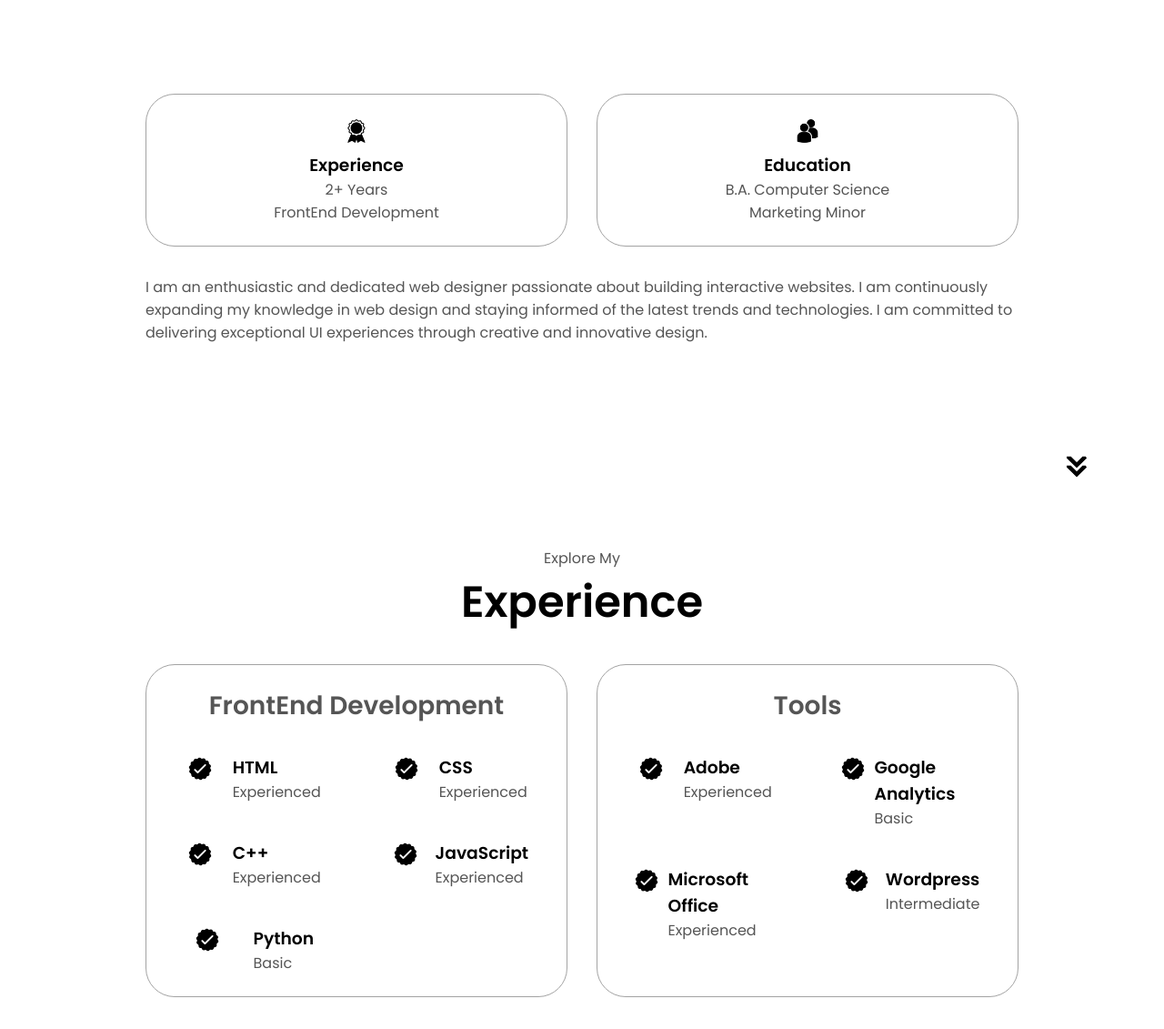
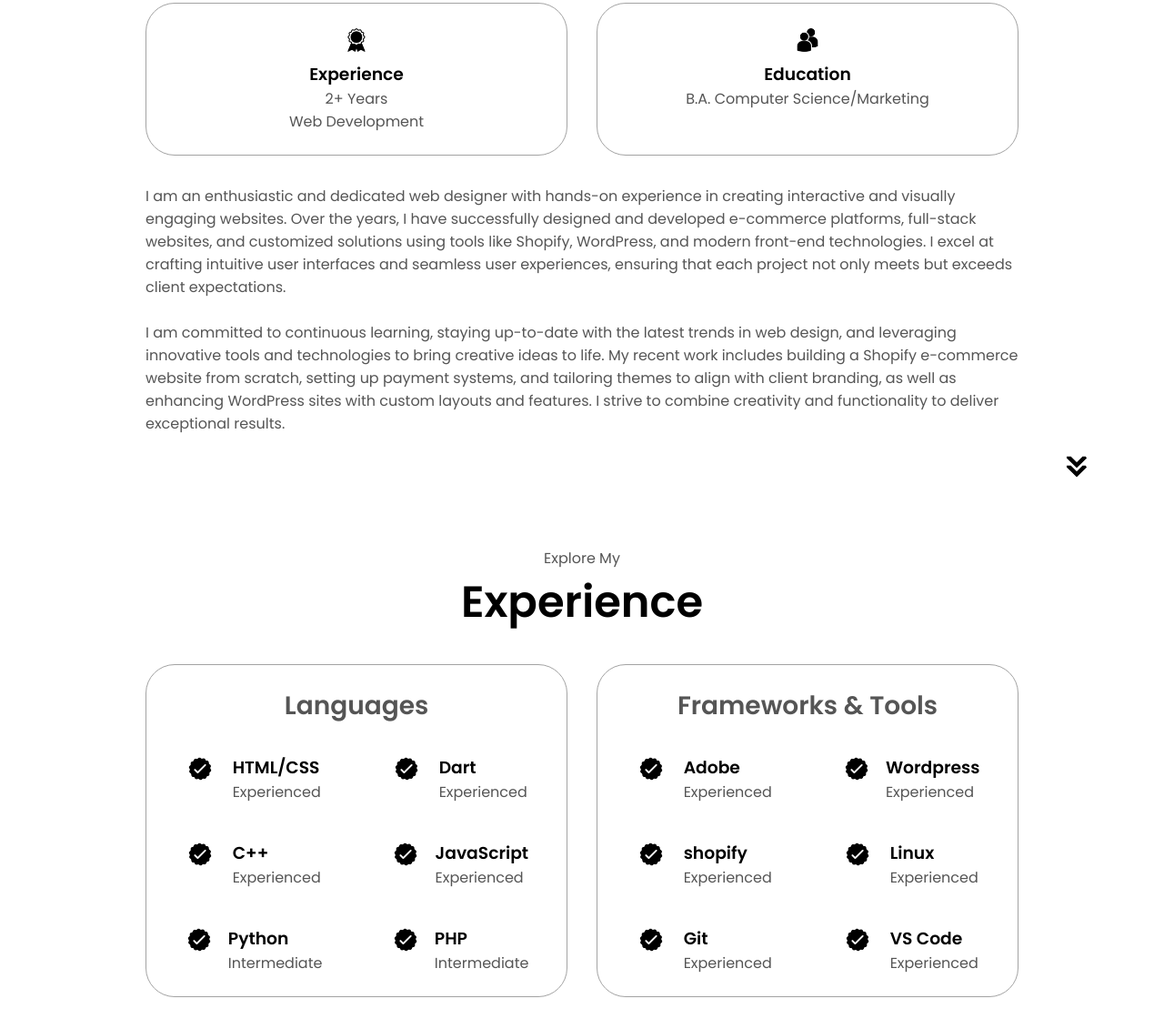
Before and after one commit to PradhanRickey/html-css-js-portfolio, a plain HTML site: page index.html in a window 1280 px wide. Shown: the part 1095-2226 px from the top of the page at 91% size. Drawn offline with Linux system fonts and the light colour scheme; a script that the page names is missing.

Commit message:
updated portfolio

```diff
--- a/index.html
+++ b/index.html
@@ -46,9 +46,9 @@
         <div class="section__text">
             <p class="section__text__p1">Hello I'm</p>
             <h1 class="title">Rickey Pradhan</h1>
-            <p class="section__text__p2">FrontEnd Developer</p>
+            <p class="section__text__p2">Computer Science Graduate</p>
             <div class="btn-container">
-                <button class="btn btn-color-2" onclick="window.open('assets/Rickey Pradhan Resume.docx.pdf')">
+                <button class="btn btn-color-2" onclick="window.open('assets/Rickey_Resume.pdf')">
                     Download Resume
                 </button>
 
@@ -75,21 +75,31 @@
                     <div class="details-container">
                         <img src="./assets/experience.png" alt="Experience icon" class="icon">
                         <h3>Experience</h3>
-                        <p>2+ Years <br />FrontEnd Development</p>
+                        <p>2+ Years <br />Web Development</p>
                     </div>
                     <div class="details-container">
                         <img src="./assets/education.png" alt="Education" class="icon">
                         <h3>Education</h3>
-                        <p> B.A. Computer Science<br />Marketing Minor</p>
+                        <p> B.A. Computer Science/Marketing</p>
                     </div>
                 </div>
                 <div class="text-container">
                     <p>
-                        I am an enthusiastic and dedicated web designer passionate
-                        about building interactive websites. I am continuously expanding my
-                        knowledge in web design and staying informed of the latest trends and
-                        technologies. I am committed to delivering exceptional UI experiences
-                        through creative and innovative design.
+                        I am an enthusiastic and dedicated web designer with hands-on experience
+                        in creating interactive and visually engaging websites. Over the years,
+                        I have successfully designed and developed e-commerce platforms, full-stack
+                        websites, and customized solutions using tools like Shopify, WordPress, and
+                        modern front-end technologies. I excel at crafting intuitive user interfaces
+                        and seamless user experiences, ensuring that each project not only meets but
+                        exceeds client expectations.
+
+                        <br>
+                        <br>I am committed to continuous learning, staying up-to-date with the latest trends
+                        in web design, and leveraging innovative tools and technologies to bring creative
+                        ideas to life. My recent work includes building a Shopify e-commerce website from
+                        scratch, setting up payment systems, and tailoring themes to align with client
+                        branding, as well as enhancing WordPress sites with custom layouts and features.
+                        I strive to combine creativity and functionality to deliver exceptional results.
 
                     </p>
                 </div>
@@ -103,19 +113,19 @@
         <div class="experience-details-container">
             <div class="about-containers">
                 <div class="details-container">
-                    <h2 class="experience-sub-title">FrontEnd Development</h2>
+                    <h2 class="experience-sub-title">Languages</h2>
                     <div class="article-container">
                         <article>
                             <img src="./assets/checkmark.png" alt="Experience icon" class="icon">
                             <div>
-                                <h3>HTML</h3>
+                                <h3>HTML/CSS</h3>
                                 <p>Experienced</p>
                             </div>
                         </article>
                         <article>
                             <img src="./assets/checkmark.png" alt="Experience icon" class="icon">
                             <div>
-                                <h3>CSS</h3>
+                                <h3>Dart</h3>
                                 <p>Experienced</p>
                             </div>
                         </article>
@@ -137,16 +147,20 @@
                             <img src="./assets/checkmark.png" alt="Experience icon" class="icon">
                             <div>
                                 <h3>Python</h3>
-                                <p>Basic</p>
+                                <p>Intermediate</p>
                             </div>
                         </article>
                         <article>
-
+                            <img src="./assets/checkmark.png" alt="Experience icon" class="icon">
+                            <div>
+                                <h3>PHP</h3>
+                                <p>Intermediate</p>
+                            </div>
                         </article>
                     </div>
                 </div>
                 <div class="details-container">
-                    <h2 class="experience-sub-title">Tools</h2>
+                    <h2 class="experience-sub-title">Frameworks & Tools</h2>
                     <div class="article-container">
                         <article>
                             <img src="./assets/checkmark.png" alt="Experience icon" class="icon">
@@ -158,14 +172,14 @@
                         <article>
                             <img src="./assets/checkmark.png" alt="Experience icon" class="icon">
                             <div>
-                                <h3>Google Analytics</h3>
-                                <p>Basic</p>
+                                <h3>Wordpress</h3>
+                                <p>Experienced</p>
                             </div>
                         </article>
                         <article>
                             <img src="./assets/checkmark.png" alt="Experience icon" class="icon">
                             <div>
-                                <h3>Microsoft Office</h3>
+                                <h3>shopify</h3>
                                 <p>Experienced</p>
                             </div>
                         </article>
@@ -173,8 +187,22 @@
                         <article>
                             <img src="./assets/checkmark.png" alt="Experience icon" class="icon">
                             <div>
-                                <h3>Wordpress</h3>
-                                <p>Intermediate</p>
+                                <h3>Linux</h3>
+                                <p>Experienced</p>
+                            </div>
+                        </article>
+                        <article>
+                            <img src="./assets/checkmark.png" alt="Experience icon" class="icon">
+                            <div>
+                                <h3>Git</h3>
+                                <p>Experienced</p>
+                            </div>
+                        </article>
+                        <article>
+                            <img src="./assets/checkmark.png" alt="Experience icon" class="icon">
+                            <div>
+                                <h3>VS Code</h3>
+                                <p>Experienced</p>
                             </div>
                         </article>
                     </div>
@@ -186,32 +214,26 @@
     <section id="projects">
         <p class="section__text__p1">Browse My Recent</p>
         <h1 class="title">Projects</h1>
-        <div class="experience-details-container">
-            <div class="about-containers">
+        <div class="project-details-container">
             <div class="details-container color-container">
+                <h2 class="experience-sub-title project-title">SHOPIFY WEBSITE</h2>
                 <div class="article-container">
-                        <img src="./assets/tourdejour.PNG" alt="Project 1" class="project-img" />
+                    <img src="./assets/jadeandgems.png" alt="Project 2" class="project-img" />
                 </div>
-                    <h2 class="experience-sub-title project-title">Project One</h2>
+
                 <div class="btn-container">
-
-                        <button class="btn btn-color-2 project-btn" onclick="location.href='https://tourdejourtravel.com/'">
+                    <button style = "margin-top: 5px;" class="btn btn-color-2 project-btn" onclick="location.href='https://uniquejadeandgems.com/'">
                         Live Demo
                     </button>
 
                 </div>
             </div>
                 <div class="details-container color-container">
+                    <h2 class="experience-sub-title project-title">Travel Booking Website</h2>
                     <div class="article-container">
-                        <img src="./assets/crystal.PNG" alt="Project 2" class="project-img" />
+                        <img src="./assets/tourdejour.PNG" alt="Project 2" class="project-img" />
                     </div>
-                    <h2 class="experience-sub-title project-title">Project Two</h2>
-                    <div class="btn-container">
-                        <button class="btn btn-color-2 project-btn" onclick="location.href='https://3dcrystalempire.com/'">
-                            Live Demo
-                        </button>
-
-                    </div>
+                    <h2 class="experience-sub-title project-title">No Live Demo Available</h2>
                 </div>
 
             </div>
```
Also changed, not shown: 2 other files. Lines whose indentation alone changed are shown as unchanged.
